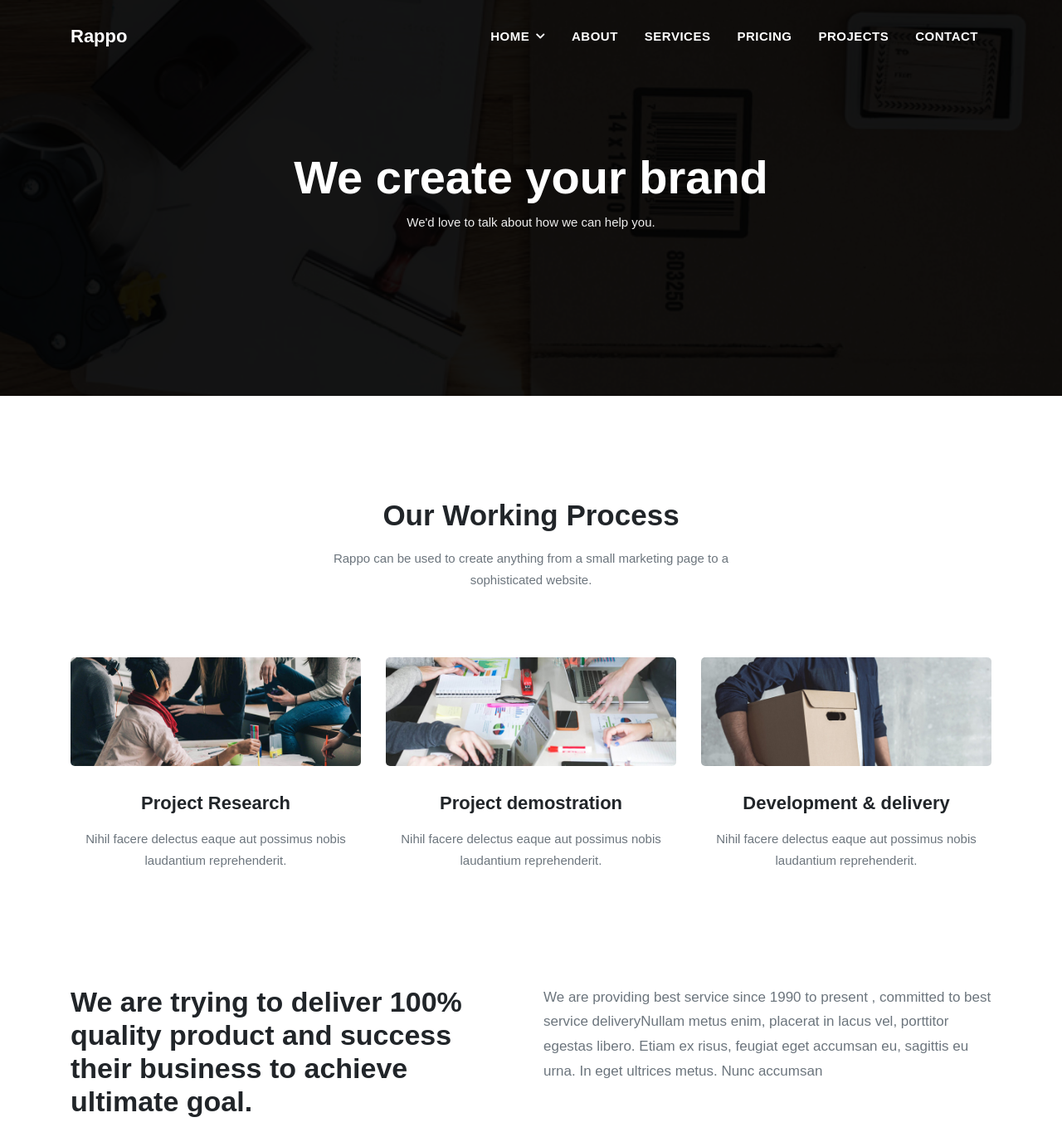
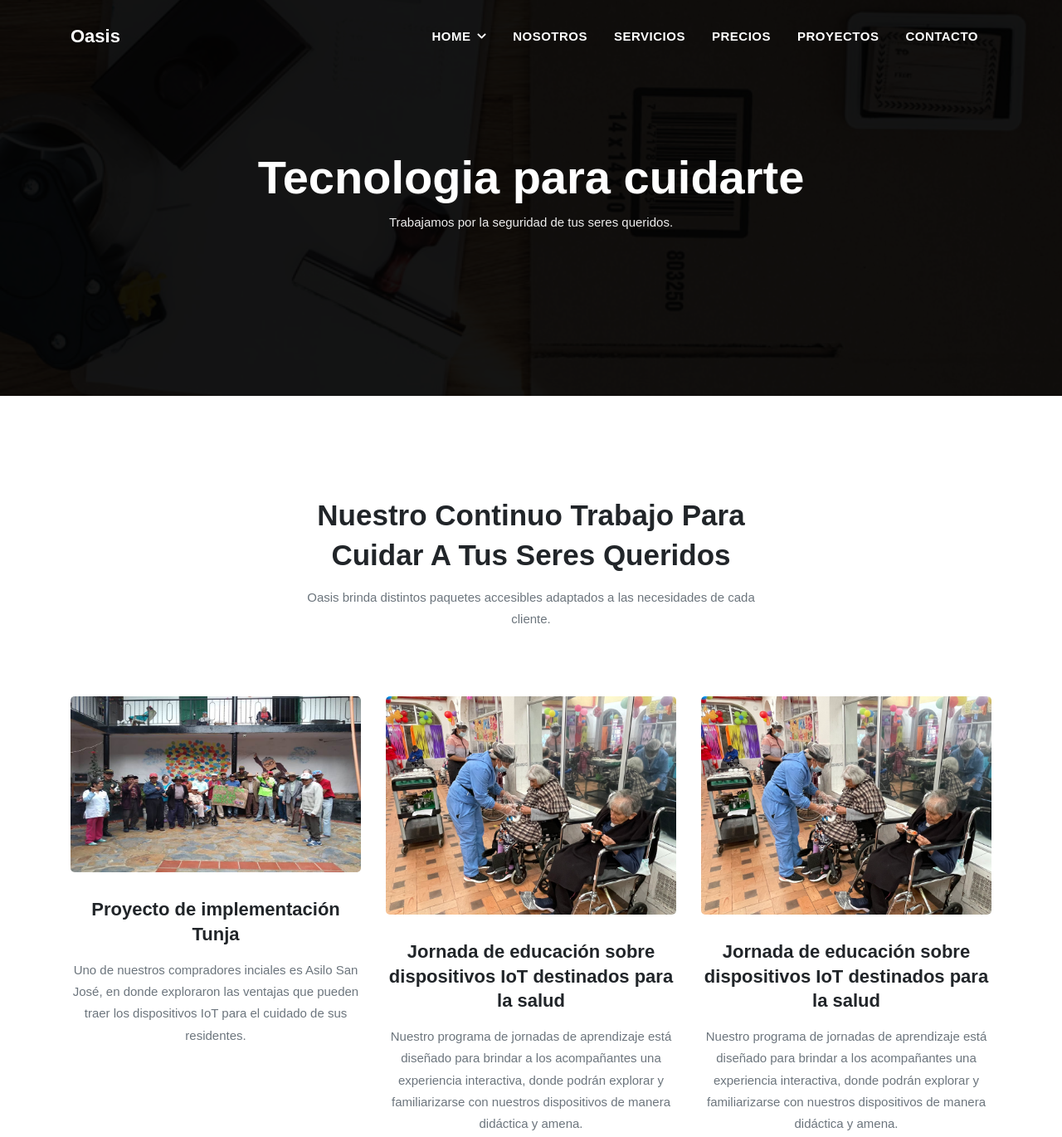
Before and after one commit to diegoalbanovoa/OASIS, a website: page theme/project.html in a window 1280 px wide. Shown: the top 1370 px of the page at 83% size. Drawn offline with Linux system fonts and the light colour scheme; some packages are replaced by stand-ins of ours; a web font is replaced by a local one.

Commit message:
varios updates

```diff
--- a/theme/css/style.css
+++ b/theme/css/style.css
@@ -435,17 +435,7 @@ PRELOADER
 }
 
 .fa-spin {
-  -webkit-animation: fa-spin 1s infinite linear;
   animation: fa-spin 1s infinite linear;
-}
-
-@-webkit-keyframes fa-spin {
-  0% {
-    transform: rotate(0deg);
-  }
-  100% {
-    transform: rotate(359deg);
-  }
 }
 @keyframes fa-spin {
   0% {
@@ -1478,7 +1468,7 @@ CONTACT PAGE
     padding-bottom: 70px;
   }
   .process-block,
-.pricing-block {
+  .pricing-block {
     margin-bottom: 40px;
   }
   .section-heading {
@@ -1570,7 +1560,7 @@ CONTACT PAGE
     padding-bottom: 70px;
   }
   .process-block,
-.pricing-block {
+  .pricing-block {
     margin-bottom: 40px;
   }
   .pricing-block.zoom-in {
@@ -1686,7 +1676,7 @@ CONTACT PAGE
     padding-bottom: 70px;
   }
   .process-block,
-.pricing-block {
+  .pricing-block {
     margin-bottom: 40px;
   }
   .pricing-block.zoom-in {
@@ -1826,7 +1816,7 @@ CONTACT PAGE
     padding-bottom: 70px;
   }
   .process-block,
-.pricing-block {
+  .pricing-block {
     margin-bottom: 40px;
   }
   .pricing-block.zoom-in {
--- a/theme/project.html
+++ b/theme/project.html
@@ -13,7 +13,7 @@
   <!-- Basic Page Needs
   ================================================== -->
   <meta charset="utf-8">
-  <title>Rappo - It solutions &amp; Corporate template</title>
+  <title>Oasis - It solutions &amp; Corporate template</title>
 
   <!-- Mobile Specific Metas
   ================================================== -->
@@ -22,6 +22,9 @@
   <meta name="viewport" content="width=device-width, initial-scale=1.0, maximum-scale=5.0">
   <meta name="author" content="Themefisher">
   <meta name="generator" content="Themefisher Rappo HTML Template v1.0">
+
+  <!-- theme meta -->
+  <meta name="theme-name" content="rappo" />
 
   <!-- bootstrap -->
   <link rel="stylesheet" href="plugins/bootstrap/bootstrap.min.css">
@@ -44,6 +47,7 @@
 
 </head>
 <body id="top-header">
+
 <!-- LOADER TEMPLATE -->
 <div id="page-loader">
   <div class="loader-icon fa fa-spin colored-border"></div>
@@ -56,7 +60,7 @@
 <nav class="navbar navbar-expand-lg navbar-dark trans-navigation fixed-top navbar-togglable">
   <div class="container">
     <a class="navbar-brand" href="index-3.html">
-      <h3>Rappo</h3>
+      <h3>Oasis</h3>
     </a>
     <!-- Toggler -->
     <button class="navbar-toggler" type="button" data-toggle="collapse" data-target="#navbarCollapse"
@@ -102,29 +106,29 @@
         </li>
         <li class="nav-item ">
           <a href="about.html" class="nav-link js-scroll-trigger">
-            About
+            Nosotros
           </a>
         </li>
         <li class="nav-item ">
           <a href="service.html" class="nav-link js-scroll-trigger">
-            Services
+            Servicios
           </a>
         </li>
         <li class="nav-item ">
           <a href="pricing.html" class="nav-link js-scroll-trigger">
-            Pricing
+            Precios
           </a>
         </li>
 
         <li class="nav-item ">
           <a href="project.html" class="nav-link js-scroll-trigger">
-            Projects
+            Proyectos
           </a>
         </li>
 
         <li class="nav-item ">
           <a href="contact.html" class="nav-link">
-            Contact
+            Contacto
           </a>
         </li>
       </ul>
@@ -141,8 +145,8 @@
         <div class="row justify-content-center">
             <div class="col-lg-9 col-md-12 col-12 text-center">
                 <div class="page-banner-content">
-                    <h1 class="display-4 font-weight-bold">We create your brand</h1>
-                    <p>We'd love to talk about how we can help you.</p>
+                    <h1 class="display-4 font-weight-bold">Tecnologia para cuidarte</h1>
+                    <p>Trabajamos por la seguridad de tus seres queridos.</p>
                 </div>
             </div>
         </div> <!-- / .row -->
@@ -157,12 +161,12 @@
                     <div class="section-heading">
                         <!-- Heading -->
                         <h2 class="section-title">
-                            Our Working process
+                            Nuestro continuo trabajo para cuidar a tus seres queridos
                         </h2>
 
                         <!-- Subheading -->
                         <p>
-                            Rappo can be used to create anything from a small marketing page to a sophisticated website.
+                            Oasis brinda distintos paquetes accesibles adaptados a las necesidades de cada cliente.
                         </p>
 
                     </div>
@@ -172,26 +176,26 @@
             <div class="row justify-content-center">
                 <div class="col-lg-4 col-sm-6 col-md-6">
                     <div class="process-block">
-                        <img src="images/process/process-1.jpg" alt="" class="img-fluid">
+                        <img src="images/proyectos/a-sj.jpg" alt="" class="img-fluid">
 
-                        <h3>Project Research</h3>
-                        <p>Nihil facere delectus eaque aut possimus nobis laudantium reprehenderit.</p>
+                        <h3>Proyecto de implementación Tunja</h3>
+                        <p>Uno de nuestros compradores inciales es Asilo San José, en donde exploraron las ventajas que pueden traer los dispositivos IoT para el cuidado de sus residentes.</p>
                     </div>
                 </div>
                 <div class="col-lg-4 col-sm-6 col-md-6">
                     <div class="process-block">
-                        <img src="images/process/process-2.jpg" alt="" class="img-fluid">
+                        <img src="images/proyectos/a-sj2.jpg" alt="" class="img-fluid">
 
-                        <h3>Project demostration</h3>
-                        <p>Nihil facere delectus eaque aut possimus nobis laudantium reprehenderit.</p>
+                        <h3>Jornada de educación sobre dispositivos IoT destinados para la salud</h3>
+                        <p>Nuestro programa de jornadas de aprendizaje está diseñado para brindar a los acompañantes una experiencia interactiva, donde podrán explorar y familiarizarse con nuestros dispositivos de manera didáctica y amena. </p>
                     </div>
                 </div>
                 <div class="col-lg-4 col-sm-6 col-md-6">
                     <div class="process-block">
-                        <img src="images/process/process-3.jpg" alt="" class="img-fluid">
+                        <img src="images/proyectos/a-sj2.jpg" alt="" class="img-fluid">
 
-                        <h3>Development & delivery</h3>
-                        <p>Nihil facere delectus eaque aut possimus nobis laudantium reprehenderit.</p>
+                        <h3>Jornada de educación sobre dispositivos IoT destinados para la salud</h3>
+                        <p>Nuestro programa de jornadas de aprendizaje está diseñado para brindar a los acompañantes una experiencia interactiva, donde podrán explorar y familiarizarse con nuestros dispositivos de manera didáctica y amena.</p>
                     </div>
                 </div>
             </div>
@@ -301,7 +305,7 @@
          <div class="footer-widget">
            <!-- Brand -->
            <a href="index.html" class="footer-brand text-white">
-             Rappo
+             Oasis
            </a>
            <p>Each theme featured at the Bootstrap marketplace has been reviewed by Bootstrap's creators.Lorem ipsum
              dolor sit amet, consectetur adipisicing elit.</p>
@@ -315,7 +319,7 @@
            <ul class="footer-links ">
              <li>
                <a href="#!">
-                 Terms and conditions
+                 Terminos y condiciones
                </a>
              </li>
              <li>
```
Also changed, not shown: theme/about.html (+24 -20 lines), theme/contact.html (+13 -9 lines), theme/index-2.html (+7 -3 lines), theme/index-3.html (+13 -9 lines), theme/index-4.html (+18 -14 lines), theme/index.html (+15 -14 lines), theme/pricing.html (+13 -9 lines), theme/service.html (+24 -20 lines), theme/single-project.html (+13 -9 lines), theme/images/proyectos/a-sj.jpg (added), theme/images/proyectos/a-sj2.jpg (added), 1 other file.
